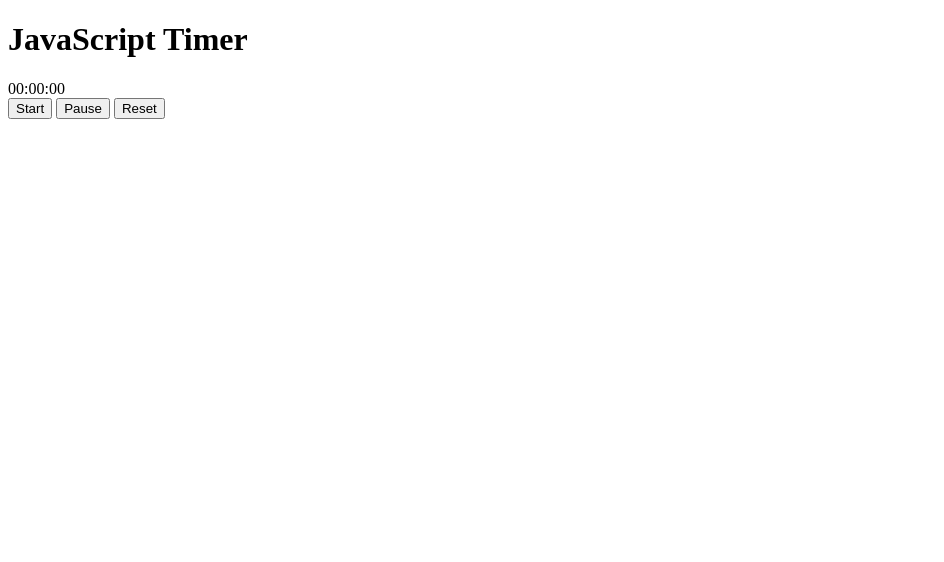
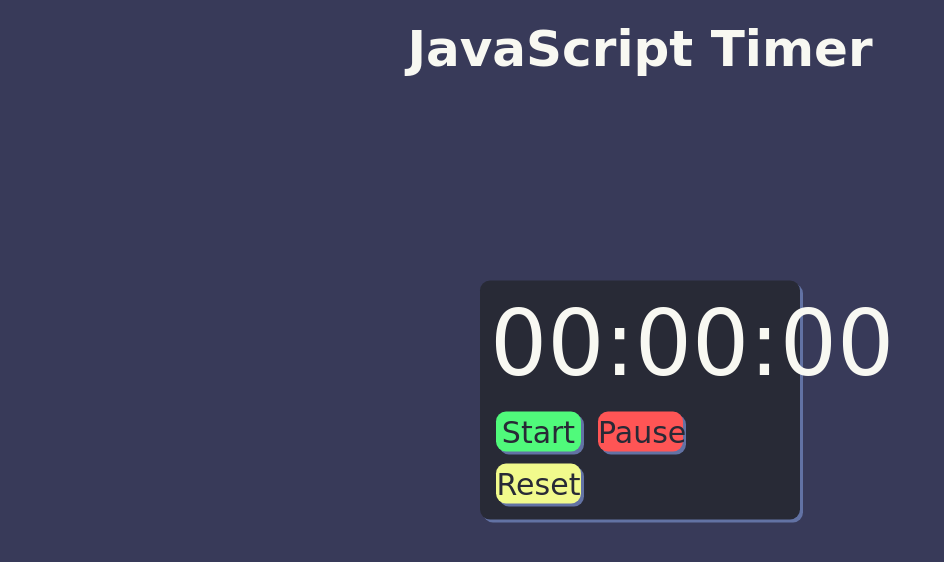
Before and after one commit to eoisaac/JavaScriptTimer, a plain HTML site: page index.html in a window 1280 px wide. Shown: the whole page, without its empty margins (0-944 px from the left). Drawn offline with Linux system fonts and the light colour scheme; a web font is replaced by a local one.

Commit message:
Add style and fix problems

```diff
--- a/index.html
+++ b/index.html
@@ -4,20 +4,25 @@
 	<meta charset="UTF-8">
 	<meta http-equiv="X-UA-Compatible" content="IE=edge">
 	<meta name="viewport" content="width=device-width, initial-scale=1.0">
+	<link rel="preconnect" href="https://fonts.googleapis.com">
+	<link rel="preconnect" href="https://fonts.gstatic.com" crossorigin>
+	<link href="https://fonts.googleapis.com/css2?family=ZCOOL+QingKe+HuangYou&display=swap" rel="stylesheet">
 	<link rel="stylesheet" href="style.css">
 	<title>JavaScript Timer</title>
 </head>
 <body>
-	<h1>JavaScript Timer</h1>
+	<h1 class="main-title">JavaScript Timer</h1>
+	<div class="container">
 
-	<div id="timerDisplay">00:00:00</div>
+		<div id="timerDisplay" class="display">00:00:00</div>
 
-	<div>
-		<button id="start">Start</button>
-		<button id="pause">Pause</button>
-		<button id="reset">Reset</button>
+		<div class="buttons-list">
+			<button id="start" class="button -start">Start</button>
+			<button id="pause" class="button -pause">Pause</button>
+			<button id="reset" class="button -reset">Reset</button>
+		</div>
+
 	</div>
-
 	<script src="script.js"></script>
 </body>
 </html>
--- a/script.js
+++ b/script.js
@@ -14,7 +14,7 @@ function leftZero(num){
 
 function startCount(){
 	chronometer = setInterval(function(){
-		timerDisplay.style.color = 'green';
+		timerDisplay.style.color = 'var(--white-color)';
 
 		if(seconds < 60){ seconds++;}
 
@@ -30,14 +30,14 @@ function startCount(){
 function pauseCount(){
 	setTimeout(function(){
 		clearInterval(chronometer);
-		timerDisplay.style.color = 'red';
+		timerDisplay.style.color = 'var(--red-color)';
 	}, 0);
 }
 
 function resetCount(){
 	setTimeout(function(){
 		clearInterval(chronometer);
-		timerDisplay.style.color = 'black';
+		timerDisplay.style.color = 'var(--white-color)';
 	}, 0);
 
 	seconds =0;
@@ -49,12 +49,19 @@ function resetCount(){
 
 btnStart.addEventListener('click', function(event){
 	startCount();
+	btnStart.innerHTML = 'Start'
+	setTimeout(function(){
+		btnStart.disabled = true;
+	}, 0);
 });
 
 btnPause.addEventListener('click', function(event){
 	pauseCount();
+	btnStart.disabled = false;
+	btnStart.innerHTML = 'Resume'
 });
 
 btnReset.addEventListener('click', function(event){
 	resetCount();
+	btnStart.disabled = false;
 });
--- a/style.css
+++ b/style.css
@@ -0,0 +1,95 @@
+:root{
+	--background-color:#383a59;
+	--container-color:#282a36;
+	--white-color:#f8f8f2;
+	--key-color:#6272a4;
+	--yellow-color:#f1fa8c;
+	--green-color:#50fa7b;
+	--red-color: #ff5555;
+
+}
+
+::selection{
+	background-color: var(--background-color);
+	color: var(--white-color);
+}
+
+*{
+	margin: 0;
+	padding: 0;
+	font-family: 'ZCOOL QingKe HuangYou', cursive;
+	box-sizing: border-box;
+}
+
+body{
+	background-color: var(--background-color);
+}
+
+.main-title{
+	font-size: 50px;
+	text-align: center;
+	margin-top: 20px;
+	color: var(--white-color);
+}
+
+.container{
+	position: absolute;
+	width: 320px;
+	top: 50%;
+	left: 50%;
+	transform: translate(-50%, -50%);
+	background-color: var(--container-color);
+	padding: 10px;
+	border-radius: 10px;
+	border: var(--key-color);
+	box-shadow: 3px 3px var(--key-color);
+}
+
+.display{
+	border-radius: 10px;
+	/* border-bottom: 2px solid var(--white-color); */
+	font-size: 90px;
+	text-align: center;
+	color: var(--white-color);
+	margin-bottom: 10px;
+}
+
+.button{
+	width: 85px;
+	height: 40px;
+	text-align: center;
+	font-size: 30px;
+	margin: 6px;
+	border-radius: 10px;
+	border: var(--key-color);
+	box-shadow: 3px 3px var(--key-color);
+	background-color: var(--white-color);
+	color: var(--container-color);
+	cursor: pointer;
+}
+
+.button.-start{
+	background-color: var(--green-color);
+}
+
+.button.-pause{
+	background-color: var(--red-color);
+}
+
+.button.-reset{
+	background-color: var(--yellow-color);
+}
+
+.button:hover{
+	background-color:rgba(255, 255, 255, 0.7);
+	transform: scale(1.05);
+}
+
+.button:active{
+	background-color:rgba(255, 255, 255, 0.7);
+	transform: scale(1.02);
+}
+
+:disabled{
+	cursor:not-allowed;
+}
```
